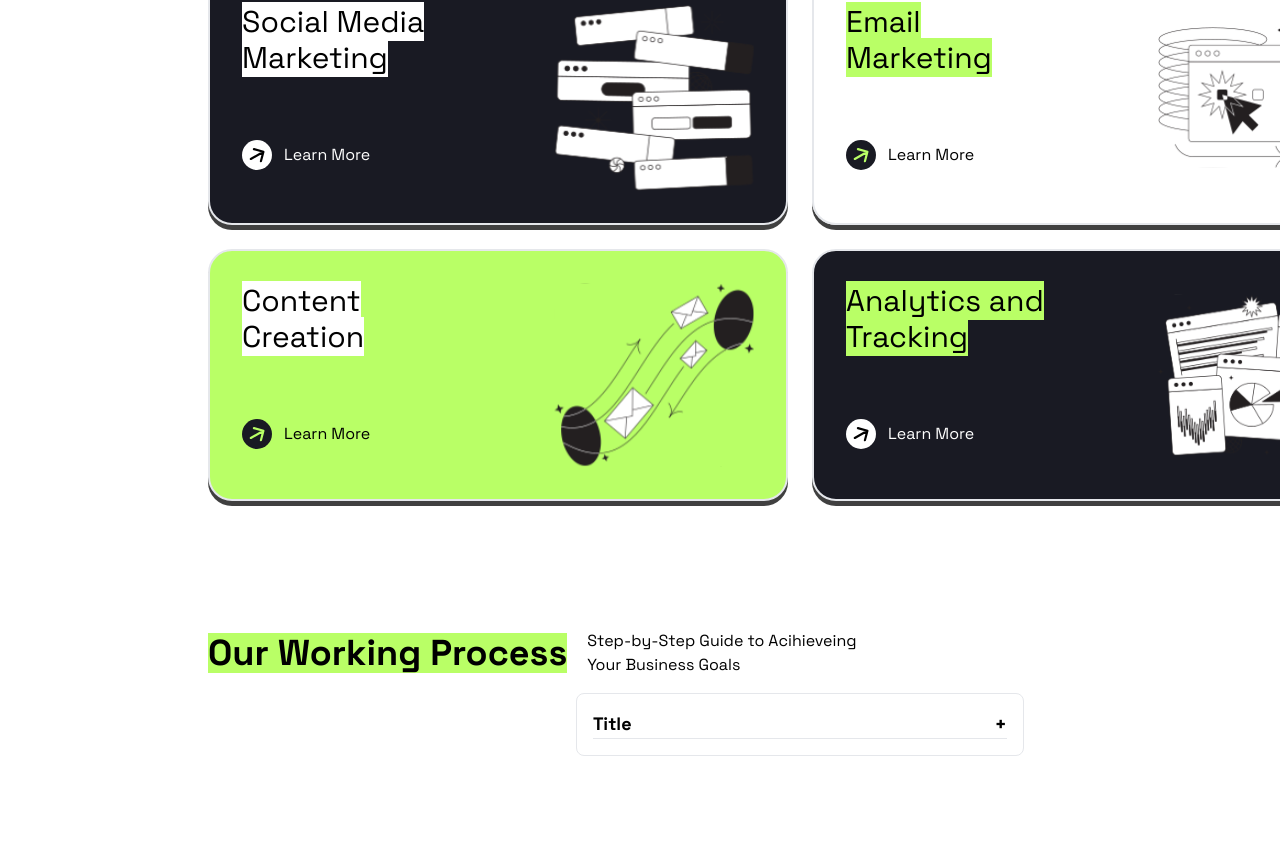
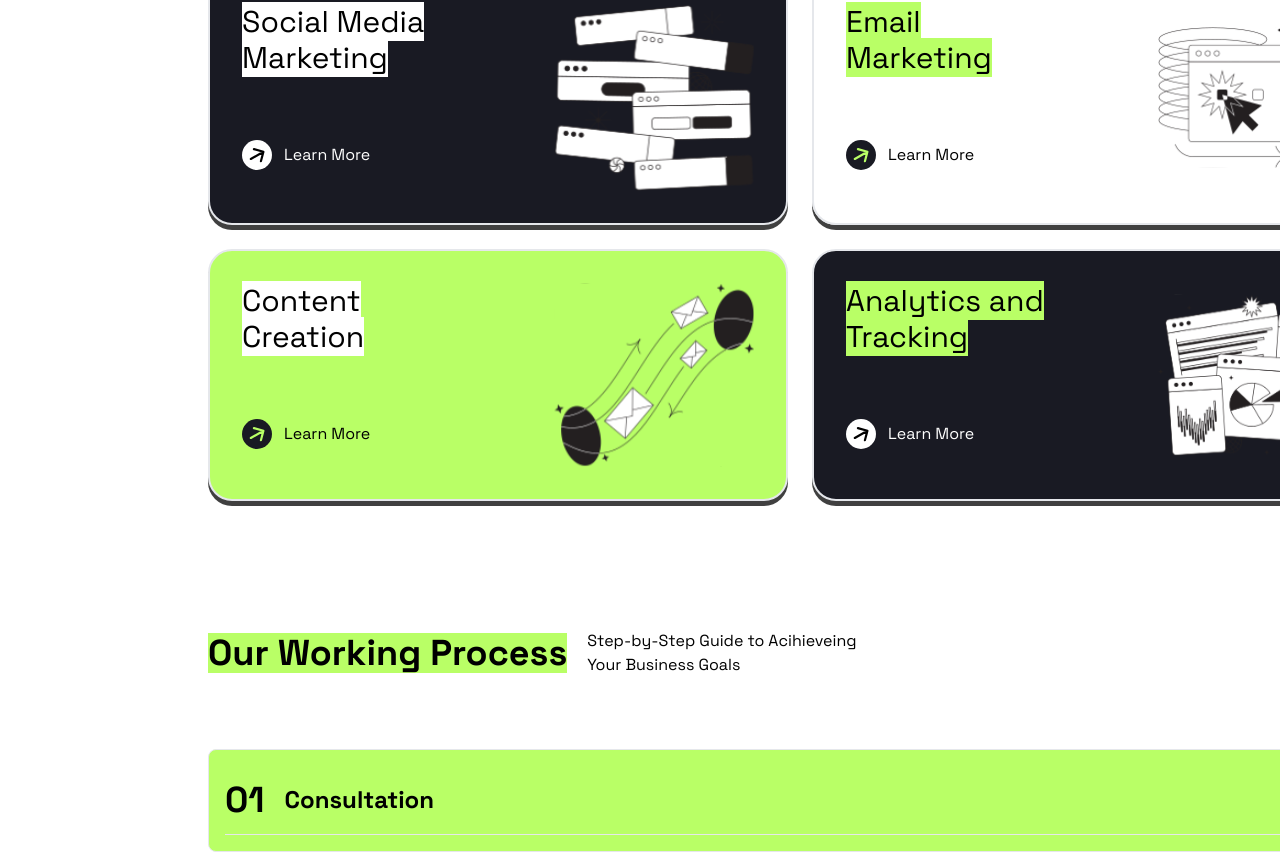
Before and after one commit to merukode/positivus-slicing, a Next.js app: page / in a window 1280 px wide. Shown: the part 1479-2331 px from the top of the page. Before the commit the page ends 2235 px from the top, so only its background shows below. Built offline with nearby package versions, Linux system fonts and the light colour scheme.

Commit message:
Update Divider

```diff
--- a/app/components/Divider.jsx
+++ b/app/components/Divider.jsx
@@ -10,20 +10,23 @@ function Divider() {
       setIsOpen(!isOpen);
     };
   return (
-    <div className="border rounded-lg p-4 w-full max-w-md mx-auto">
+    <div className="border rounded-lg p-4 mt-14 bg-[#B9FF66] w-full mx-auto">
     <div className="flex justify-between items-center">
-      <h2 className="text-lg font-bold">Title</h2>
+        <div className='flex items-center gap-5'>
+        <h2 className="text-4xl font-bold">01</h2>
+        <h2 className="text-2xl font-bold">Consultation</h2>
+        </div>
       <button
         onClick={handleToggle}
-        className="text-xl font-bold focus:outline-none"
+        className="text-xl font-bold focus:outline-none bg-white p-5 rounded-full"
       >
         {isOpen ? '-' : '+'}
       </button>
     </div>
     <hr/>
     <div className={`transition-max-height duration-500 ease-in-out overflow-hidden ${isOpen ? 'max-h-96' : 'max-h-0'}`}>
-      <p className="mt-4">
-        This is the hidden text that will be shown when the button is clicked.
+      <p className="mt-10 text-lg">
+      During the initial consultation, we will discuss your business goals and objectives, target audience, and current marketing efforts. This will allow us to understand your needs and tailor our services to best fit your requirements.
       </p>
     </div>
   </div>
```
